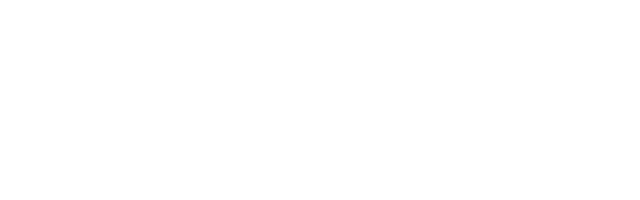
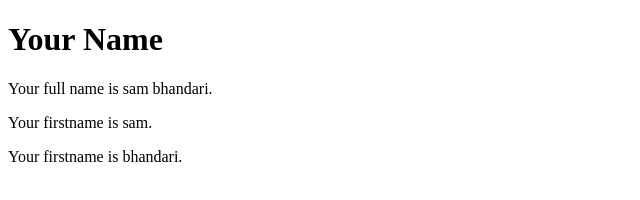
Before and after one commit to sbhandari1992/string-exersice, a plain HTML site: page index.html in a window 1280 px wide. Shown: the whole page, without its empty margins (0-640 px from the left). Drawn offline with Linux system fonts and the light colour scheme.

Commit message:
practice how to display output inside a tag

```diff
--- a/index.html
+++ b/index.html
@@ -5,9 +5,17 @@
     <meta http-equiv="X-UA-Compatible" content="IE=edge">
     <meta name="viewport" content="width=device-width, initial-scale=1.0">
     <title>Exercise Home Page</title>
-    <script src="./scripts/parsing.js"></script>
 </head>
 <body>
+    <h1>Your Name</h1>
+    <p>Your full name is <span id="fullname"></span>. </p>
+    <p>Your firstname is <span id="first"></span>. </p>
+    <p>Your firstname is <span id="last"></span>. </p>
+
+    <script src="./scripts/parsing.js"></script>
+
+
+
 
 </body>
 </html>
--- a/scripts/parsing.js
+++ b/scripts/parsing.js
@@ -19,5 +19,17 @@ function parseAndDisplayName(fullName) {
     let lastName = fullName.substring(indexOfSpace + 1);
     console.log(firstName, lastName, fullName);
 
+    let lastSpan = document.getElementById('last');
+    let firstSpan = document.getElementById('first');
+    let fullSpan = document.getElementById('fullname');
+
+    console.log(lastSpan);
+    console.log(firstName);
+    console.log(fullName);
+
+    lastSpan.innerText = lastName ;
+    firstSpan.innerText = firstName;
+    fullSpan.innerText = fullName;
+
 }
 parseAndDisplayName('sam bhandari');
```
